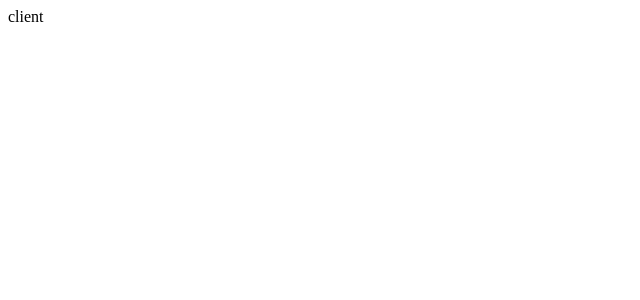
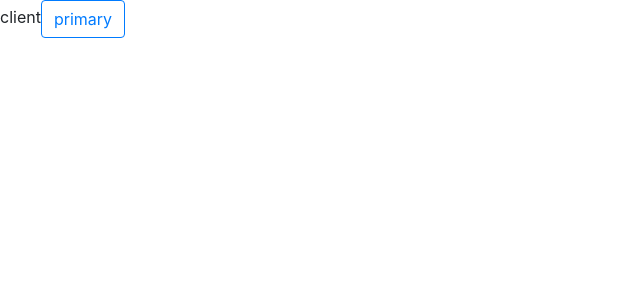
Before and after one commit to kd-kinuthiadavid/iTask, a React (Create React App) app in the folder client/: page / in a window 1280 px wide. Shown: the top 300 px of the page, without its empty margins (0-640 px from the left). Built offline with nearby package versions, Linux system fonts and the light colour scheme.

Commit message:
config - install reactstrap
provides us with bootstrap components

this also creates bootstrapp button just to test whether bootstrap works

```diff
--- a/client/package.json
+++ b/client/package.json
@@ -6,9 +6,11 @@
     "@testing-library/jest-dom": "^5.11.4",
     "@testing-library/react": "^11.1.0",
     "@testing-library/user-event": "^12.1.10",
+    "bootstrap": "^4.5.3",
     "react": "^17.0.1",
     "react-dom": "^17.0.1",
     "react-scripts": "4.0.1",
+    "reactstrap": "^8.8.1",
     "web-vitals": "^0.2.4"
   },
   "scripts": {
--- a/client/src/App.js
+++ b/client/src/App.js
@@ -1,5 +1,14 @@
+import { Button } from "reactstrap";
+
 function App() {
-  return <div className="App">client</div>;
+  return (
+    <div className="App">
+      client
+      <Button outline color="primary">
+        primary
+      </Button>
+    </div>
+  );
 }
 
 export default App;
--- a/client/src/index.js
+++ b/client/src/index.js
@@ -2,6 +2,9 @@ import React from "react";
 import ReactDOM from "react-dom";
 import App from "./App";
 import reportWebVitals from "./reportWebVitals";
+
+// Import Bootstrap CSS
+import "bootstrap/dist/css/bootstrap.min.css";
 
 ReactDOM.render(
   <React.StrictMode>
```
Also changed, not shown: 1 other file (tests, documents, lock files or other folders).
